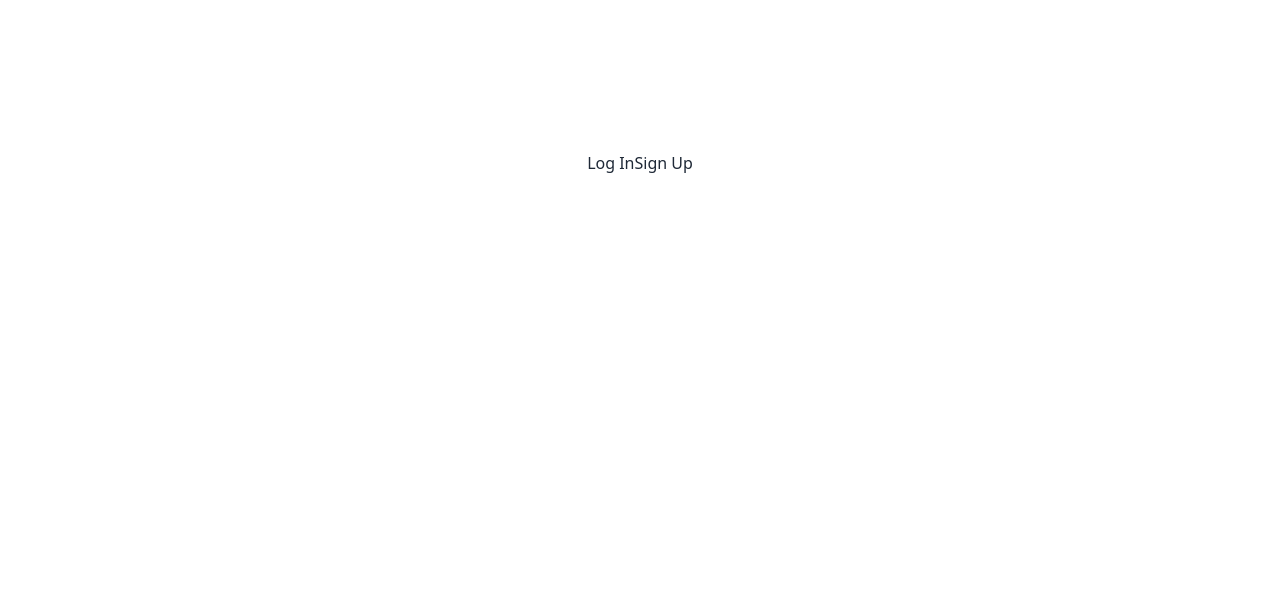
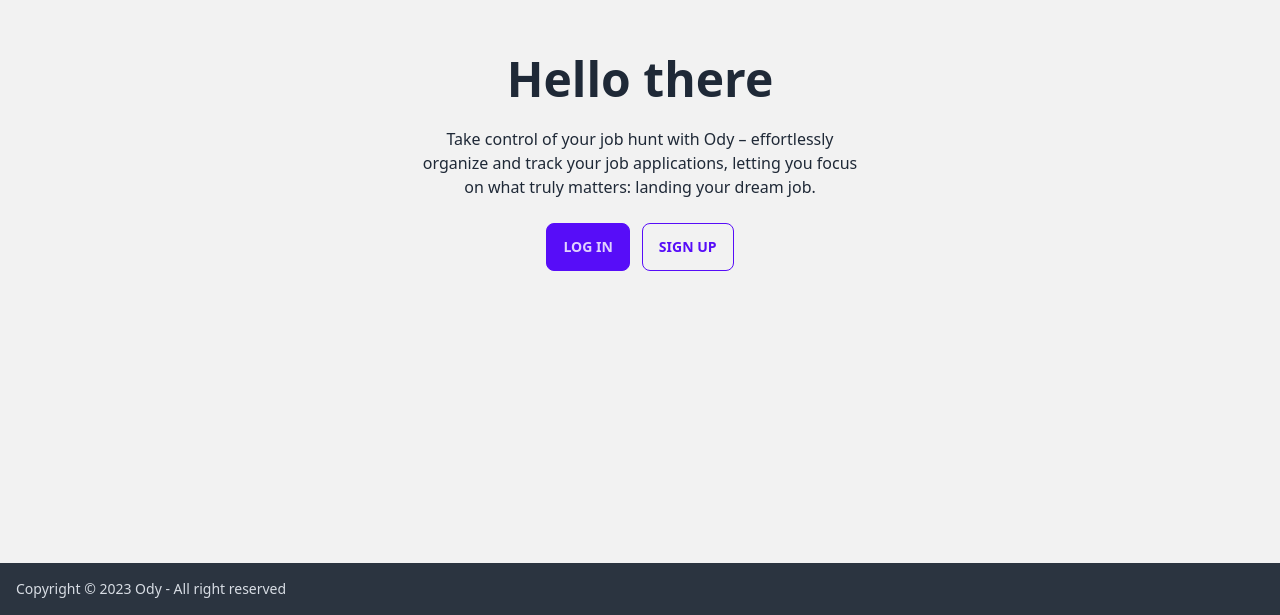
Before and after one commit to claralecroisey/ody-web, a React (Vite) app: page / in a window 1280 px wide. Shown: the part 237-852 px from the top of the page. Before the commit the page ends 800 px from the top, so only its background shows below. Built offline with nearby package versions, Linux system fonts and the light colour scheme; no server answers.

Commit message:
style: landing page

```diff
--- a/src/components/LoginButton.tsx
+++ b/src/components/LoginButton.tsx
@@ -12,7 +12,7 @@ export const LoginButton = () => {
   };
 
   return (
-    <button className="button__login" onClick={handleLogin}>
+    <button className="btn btn-primary" onClick={handleLogin}>
       Log In
     </button>
   );
--- a/src/components/SignUpButton.tsx
+++ b/src/components/SignUpButton.tsx
@@ -15,7 +15,7 @@ export const SignupButton = () => {
   };
 
   return (
-    <button className="button__sign-up" onClick={handleSignUp}>
+    <button className="btn btn-primary btn-outline" onClick={handleSignUp}>
       Sign Up
     </button>
   );
--- a/src/pages/Landing.tsx
+++ b/src/pages/Landing.tsx
@@ -15,9 +15,28 @@ export default function Landing() {
   }, [isAuthenticated, navigate]);
 
   return (
-    <div className="flex h-screen w-screen items-center justify-center">
-      <LoginButton />
-      <SignupButton />
+    <div className="h-screen w-screen">
+      <div className="hero min-h-screen bg-base-200">
+        <div className="hero-content text-center">
+          <div className="max-w-md">
+            <h1 className="text-5xl font-bold">Hello there</h1>
+            <p className="py-6">
+              Take control of your job hunt with Ody – effortlessly organize and
+              track your job applications, letting you focus on what truly
+              matters: landing your dream job.
+            </p>
+            <div className="space-x-3">
+              <LoginButton />
+              <SignupButton />
+            </div>
+          </div>
+        </div>
+      </div>
+      <footer className="footer items-center bg-neutral p-4 text-neutral-content">
+        <aside className="grid-flow-col items-center">
+          <p>Copyright © 2023 Ody - All right reserved</p>
+        </aside>
+      </footer>
     </div>
   );
 }
```
Also changed, not shown: 1 other file (tests, documents, lock files or other folders).
